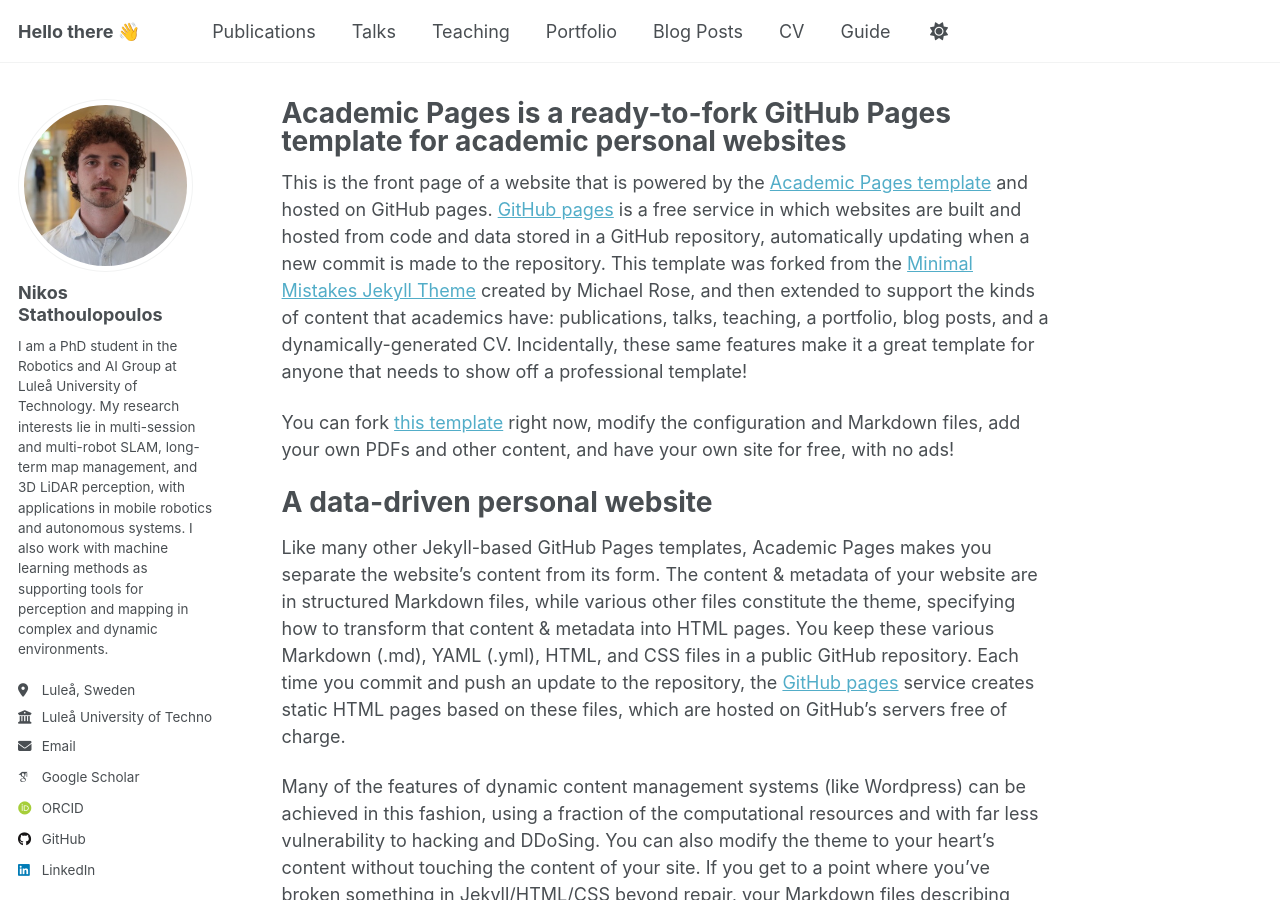
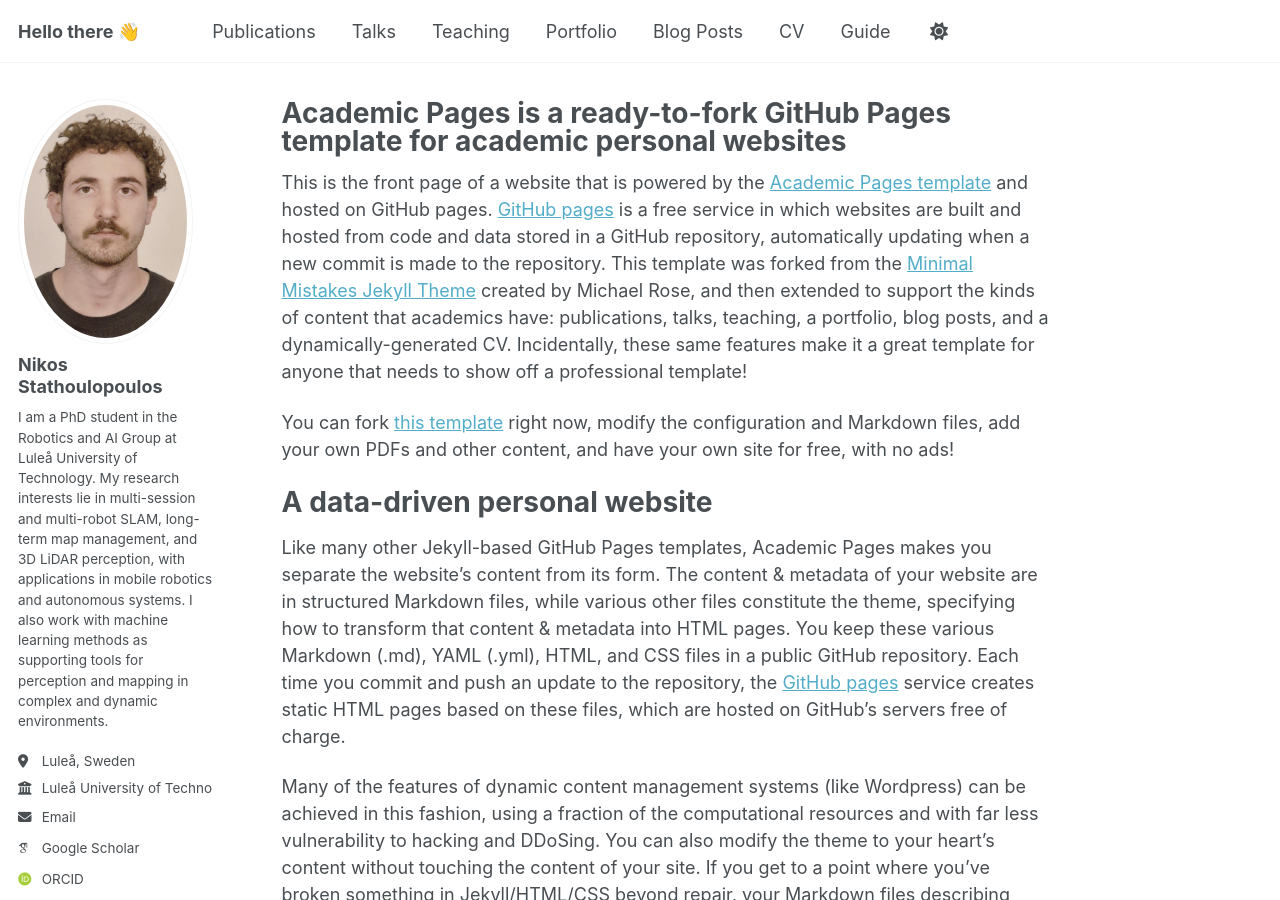
Before and after one commit to nstathou/nstathou.github.io, a Jekyll site: the page built from _pages/about.md, in a window 1280 px wide and 900 px high. Built offline with Jekyll 4.4.1, drawn with Linux system fonts in a browser that asks for light colours; some web fonts are replaced; a script that is not in the unit is left out.

Commit message:
try photo

```diff
--- a/_config.yml
+++ b/_config.yml
@@ -23,7 +23,7 @@ repository               : "nstathou/nstathou.github.io"
 #               Additional customization can be done by editing /_includes/author-profile.html
 author:
   # Biographic information
-  avatar           : "Nikolaos_Stathoulopoulos_zoomed.jpg"
+  avatar           : "nikolaos-stathoulopoulos-photo.jpeg" # filename of avatar image placed in /images/ for author profile
   name             : "Nikos Stathoulopoulos"
   pronouns         : # example: "he/him"
   bio              : "I am a PhD student in the Robotics and AI Group at Luleå University of Technology. My research interests lie in multi-session and multi-robot SLAM, long-term map management, and 3D LiDAR perception, with applications in mobile robotics and autonomous systems. I also work with machine learning methods as supporting tools for perception and mapping in complex and dynamic environments."
```
Also changed, not shown: images/nikolaos-stathoulopoulos-photo.jpeg (added).
